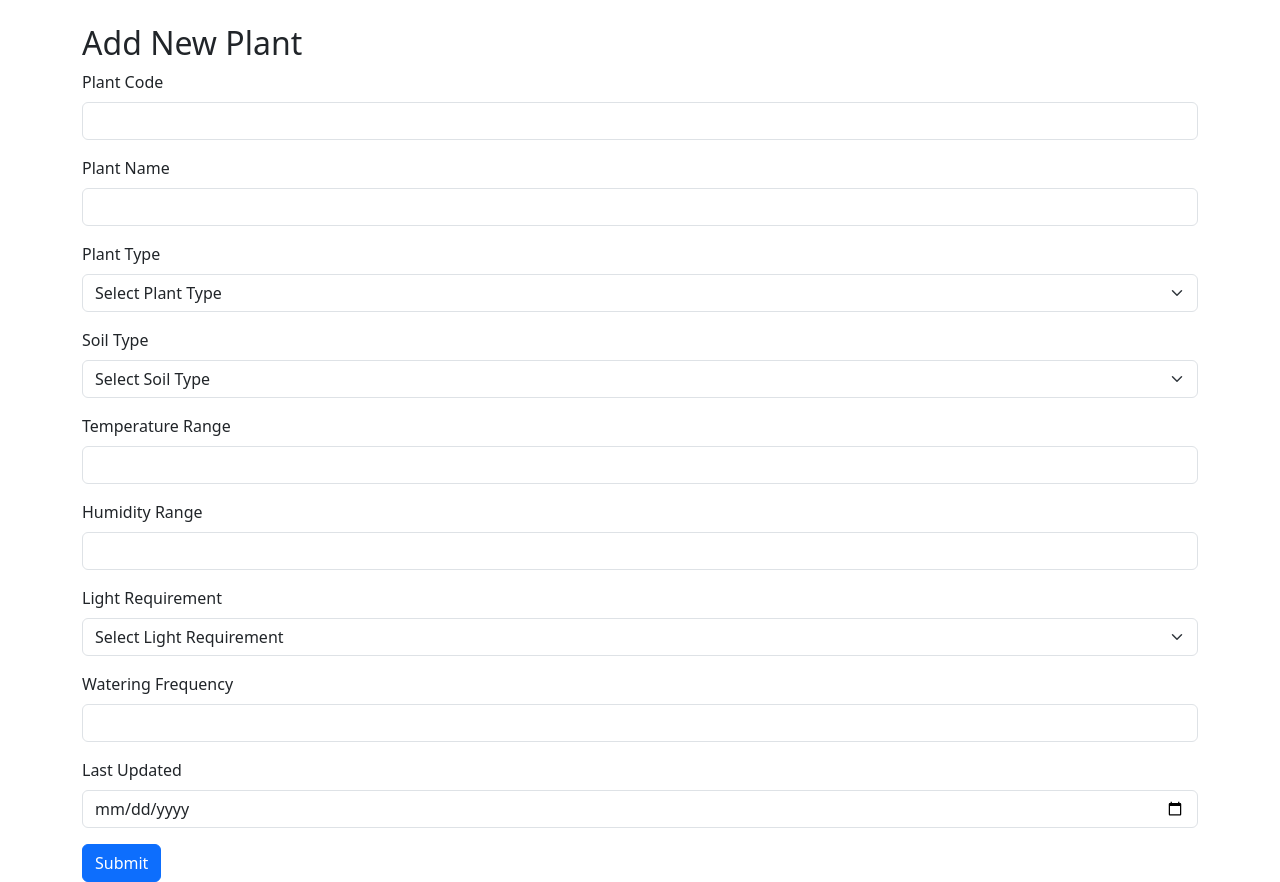
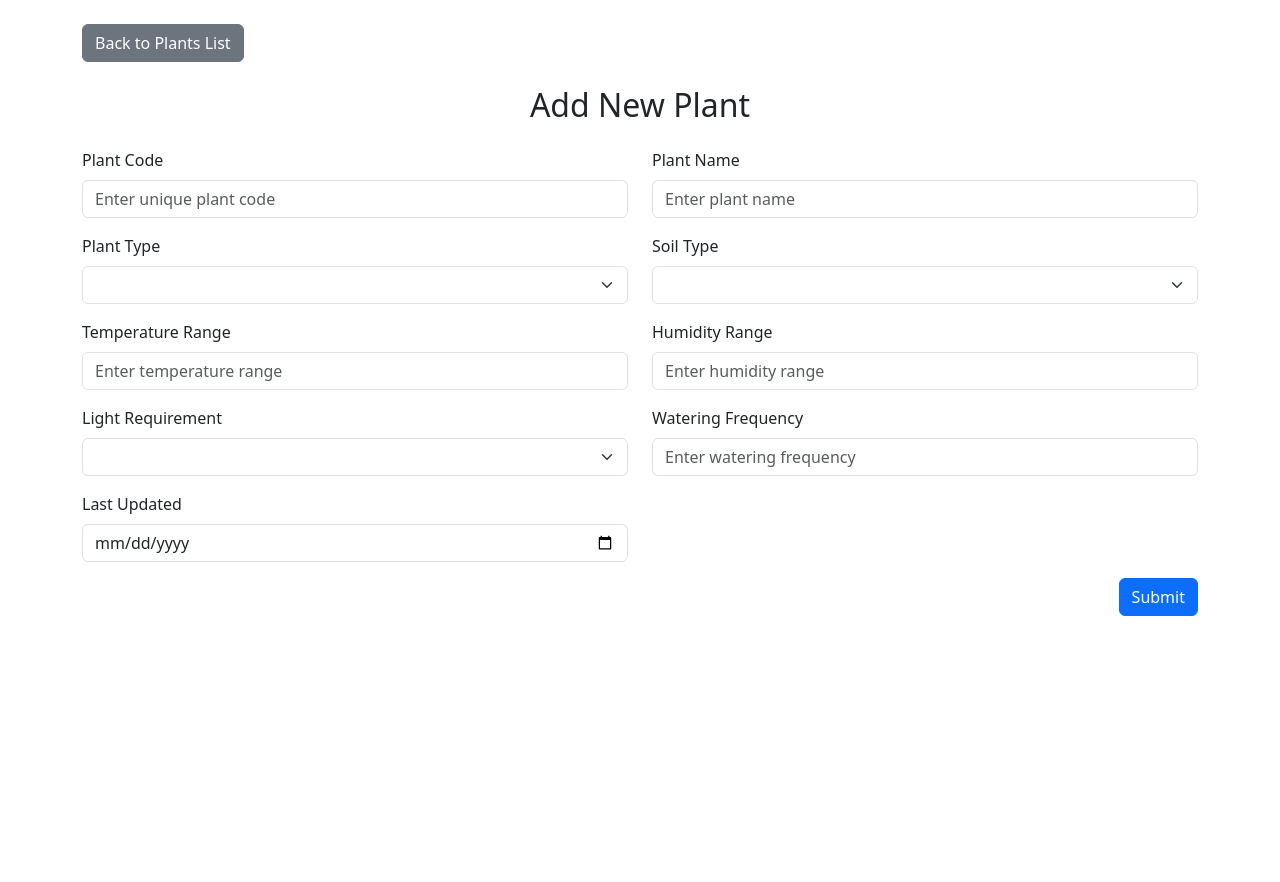
Before and after one commit to thilinaSoysa/Green-House-Front-End, an Angular app: page /plantdetails in a window 1280 px wide. After the commit the page ends 800 px from the top, so only its background shows below. Built offline with nearby package versions, Linux system fonts and the light colour scheme.

Commit message:
add new plant and back buttons actions done

```diff
--- a/src/app/components/plant/plant.component.html
+++ b/src/app/components/plant/plant.component.html
@@ -2,7 +2,7 @@
     <h2 class="text-center mb-4 display-6 text-primary">Plant Management</h2>
   <!-- Action Buttons -->
   <div class="d-flex justify-content-end mb-4 gap-2">
-    <button class="btn btn-outline-success">
+    <button class="btn btn-outline-success"(click)="addNewPlant()">
       <i class="bi bi-plus-lg"></i> Add New Plant
     </button>
     <button class="btn btn-outline-info">
--- a/src/app/components/plant/plant.component.ts
+++ b/src/app/components/plant/plant.component.ts
@@ -1,6 +1,7 @@
 import { Component, OnInit } from '@angular/core';
 import { PlantService } from '../../services/plant.service';
 import { Plant } from '../../model/plant.model';
+import { Router } from '@angular/router';
 
 @Component({
   selector: 'app-plant',
@@ -13,7 +14,7 @@ export class PlantComponent implements OnInit{
 
   plants: Plant[] = []; // Initialize an empty array to store plants.
 
-  constructor(private plantService: PlantService) {
+  constructor(private plantService: PlantService,private router: Router) {
     this.getPlants();
   }
 
@@ -33,6 +34,11 @@ export class PlantComponent implements OnInit{
     );
   }
 
+  addNewPlant(): void {
+    // Navigate to the plantdetails page
+    this.router.navigate(['/plantdetails']);
+  }
+
   editPlant(plant: Plant): void {
     console.log('Edit plant:', plant);
     // Implement navigation or modal opening for editing.
--- a/src/app/components/plantdetails/plantdetails.component.html
+++ b/src/app/components/plantdetails/plantdetails.component.html
@@ -1,58 +1,99 @@
 <div class="container mt-4">
-  <h2>Add New Plant</h2>
+  <!-- Back Button -->
+  <div class="d-flex justify-content-start mb-4">
+    <button class="btn btn-secondary" (click)="goBack()">
+      <i class="bi bi-arrow-left"></i> Back to Plants List
+    </button>
+  </div>
+
+  <h2 class="text-center mb-4">Add New Plant</h2>
+
   <form [formGroup]="plantForm" (ngSubmit)="onSubmit()">
-    <div class="mb-3">
+    <div class="row">
+      <!-- Plant Code -->
+      <div class="col-md-6 mb-3">
         <label for="plantCode" class="form-label">Plant Code</label>
-      <input type="text" id="plantCode" class="form-control" formControlName="plantCode" />
+        <input type="text" id="plantCode" class="form-control" formControlName="plantCode" placeholder="Enter unique plant code" />
       </div>
-    <div class="mb-3">
+
+      <!-- Plant Name -->
+      <div class="col-md-6 mb-3">
         <label for="plantName" class="form-label">Plant Name</label>
-      <input type="text" id="plantName" class="form-control" formControlName="plantName" />
+        <input type="text" id="plantName" class="form-control" formControlName="plantName" placeholder="Enter plant name" />
       </div>
-    <div class="mb-3">
+    </div>
+
+    <div class="row">
+      <!-- Plant Type -->
+      <div class="col-md-6 mb-3">
         <label for="plantType" class="form-label">Plant Type</label>
         <select id="plantType" class="form-select" formControlName="plantType">
-        <option value="" disabled selected>Select Plant Type</option>
+          <option [value]="null" disabled>Select Plant Type</option>
           <option value="vegetable">Vegetable</option>
           <option value="fruit">Fruit</option>
           <option value="herb">Herb</option>
           <option value="other">Other</option>
         </select>
       </div>
-    <div class="mb-3">
+
+      <!-- Soil Type -->
+      <div class="col-md-6 mb-3">
         <label for="soilType" class="form-label">Soil Type</label>
         <select id="soilType" class="form-select" formControlName="soilType">
-        <option value="" disabled selected>Select Soil Type</option>
+          <option [value]="null" disabled>Select Soil Type</option>
           <option value="sandy">Sandy</option>
           <option value="clay">Clay</option>
           <option value="loamy">Loamy</option>
         </select>
       </div>
-    <div class="mb-3">
+    </div>
+
+    <div class="row">
+      <!-- Temperature Range -->
+      <div class="col-md-6 mb-3">
         <label for="temperatureRange" class="form-label">Temperature Range</label>
-      <input type="text" id="temperatureRange" class="form-control" formControlName="temperatureRange" />
+        <input type="text" id="temperatureRange" class="form-control" formControlName="temperatureRange" placeholder="Enter temperature range" />
       </div>
-    <div class="mb-3">
+
+      <!-- Humidity Range -->
+      <div class="col-md-6 mb-3">
         <label for="humidityRange" class="form-label">Humidity Range</label>
-      <input type="text" id="humidityRange" class="form-control" formControlName="humidityRange" />
+        <input type="text" id="humidityRange" class="form-control" formControlName="humidityRange" placeholder="Enter humidity range" />
       </div>
-    <div class="mb-3">
+    </div>
+
+    <div class="row">
+      <!-- Light Requirement -->
+      <div class="col-md-6 mb-3">
         <label for="lightRequirement" class="form-label">Light Requirement</label>
         <select id="lightRequirement" class="form-select" formControlName="lightRequirement">
-        <option value="" disabled selected>Select Light Requirement</option>
+          <option [value]="null" disabled>Select Light Requirement</option>
           <option value="fullSun">Full Sun</option>
           <option value="partialSun">Partial Sun</option>
           <option value="shade">Shade</option>
         </select>
       </div>
-    <div class="mb-3">
+
+      <!-- Watering Frequency -->
+      <div class="col-md-6 mb-3">
         <label for="wateringFrequency" class="form-label">Watering Frequency</label>
-      <input type="text" id="wateringFrequency" class="form-control" formControlName="wateringFrequency" />
+        <input type="text" id="wateringFrequency" class="form-control" formControlName="wateringFrequency" placeholder="Enter watering frequency" />
       </div>
-    <div class="mb-3">
+    </div>
+
+    <div class="row">
+      <!-- Last Updated -->
+      <div class="col-md-6 mb-3">
         <label for="lastUpdated" class="form-label">Last Updated</label>
         <input type="date" id="lastUpdated" class="form-control" formControlName="lastUpdated" />
       </div>
-    <button type="submit" class="btn btn-primary">Submit</button>
+    </div>
+
+    <!-- Submit Button -->
+    <div class="d-flex justify-content-end">
+      <button type="submit" class="btn btn-primary">
+        <i class="bi bi-save"></i> Submit
+      </button>
+    </div>
   </form>
 </div>
--- a/src/app/components/plantdetails/plantdetails.component.ts
+++ b/src/app/components/plantdetails/plantdetails.component.ts
@@ -3,6 +3,7 @@ import { FormBuilder, FormGroup, Validators } from '@angular/forms';
 import { PlantService } from '../../services/plant.service';
 import { Plant } from '../../model/plant.model';
 import { format } from 'date-fns';
+import { Router } from '@angular/router';
 
 @Component({
   selector: 'app-plantdetails',
@@ -14,7 +15,7 @@ import { format } from 'date-fns';
 export class PlantdetailsComponent {
   plantForm: FormGroup;
 
-  constructor(private fb: FormBuilder, private plantService: PlantService) {
+  constructor(private fb: FormBuilder, private plantService: PlantService, private router: Router) {
     this.plantForm = this.fb.group({
       plantCode: ['', Validators.required],
       plantName: ['', Validators.required],
@@ -52,6 +53,8 @@ export class PlantdetailsComponent {
       alert('Please fill out all required fields.');
     }
   }
-
+  goBack(): void {
+    this.router.navigate(['/plant']);
+  }
 
 }
```
Lines whose indentation alone changed are shown as unchanged.
